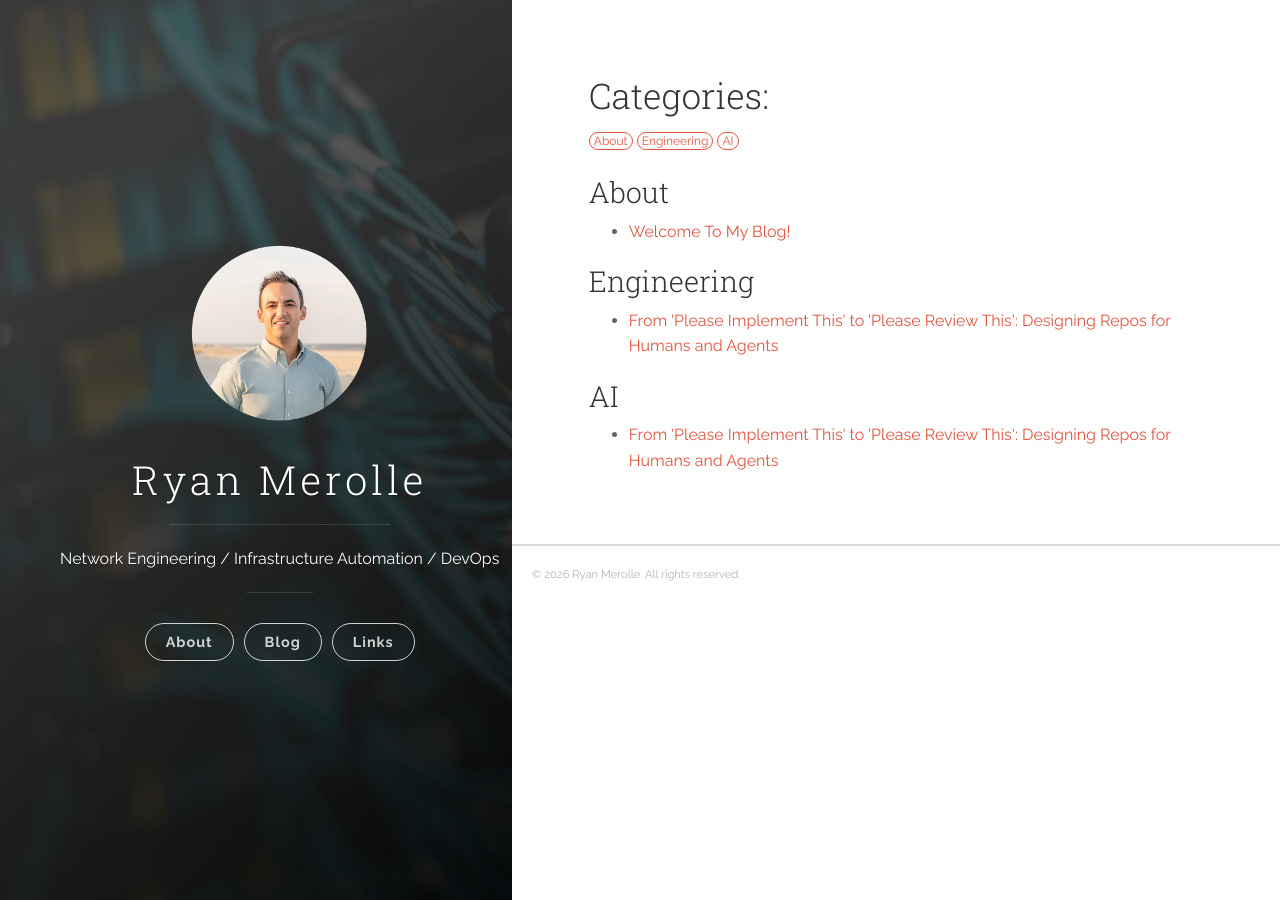
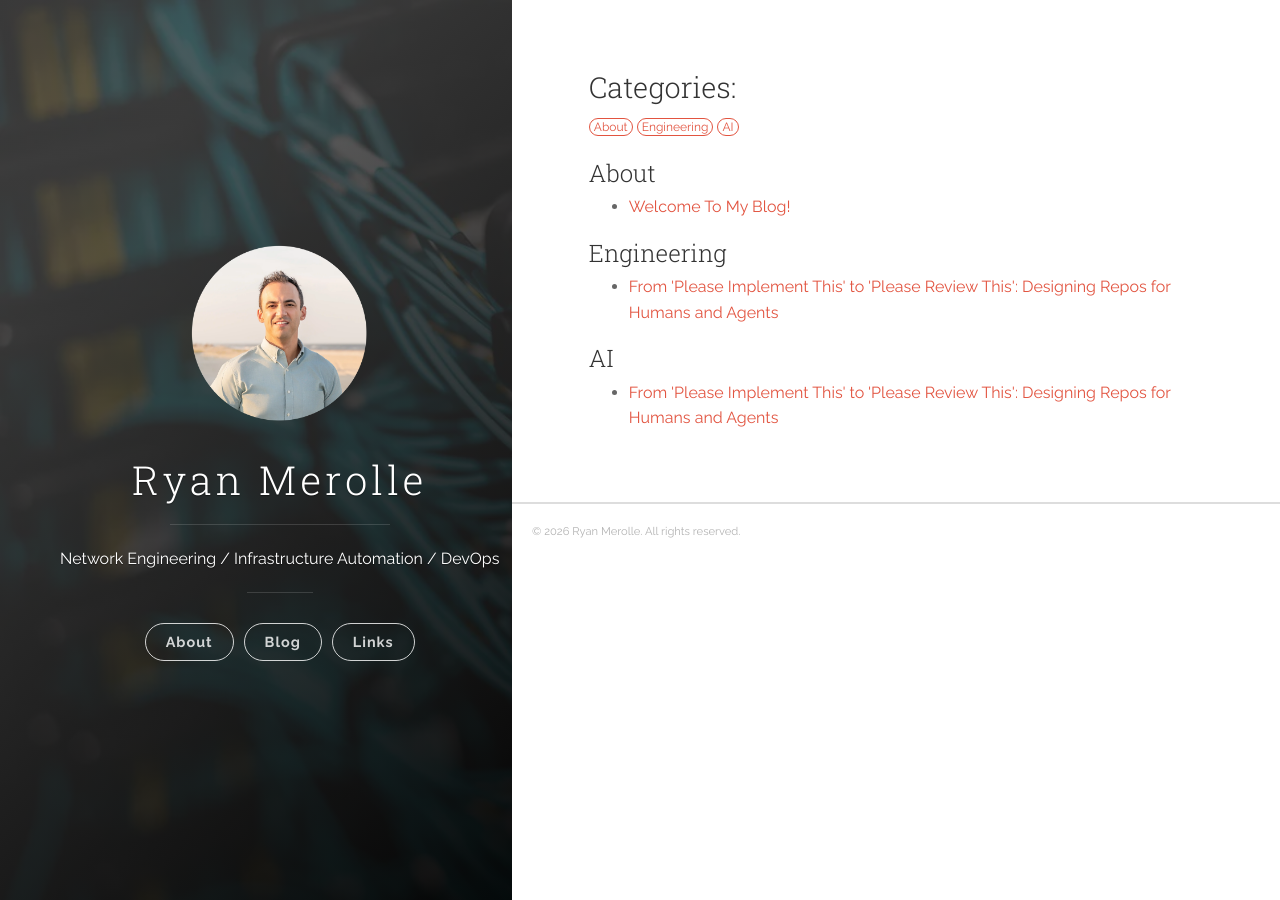
Before and after one commit to ryanmerolle/ryanmerolle.github.io, a Jekyll site: the page built from _pages/categories.md, in a window 1280 px wide. Built offline with Jekyll 4.4.1, drawn with Linux system fonts in a browser that asks for light colours.

Commit message:
shrink font size

```diff
--- a/_sass/_typography.scss
+++ b/_sass/_typography.scss
@@ -57,15 +57,15 @@ h1, h2, h3, h4, h5, h6 {
 
 h1 {
   margin-top:   0;
-  font-size:    3.2em;
+  font-size:    2.4em;
   line-height:  1.2em;
   letter-spacing: 0.05em;
 }
 
-h2 { font-size: 2.2em; }
-h3 { font-size: 1.8em; }
-h4 { font-size: 1.4em; }
-h5 { font-size: 1.2em; }
+h2 { font-size: 1.8em; }
+h3 { font-size: 1.5em; }
+h4 { font-size: 1.25em; }
+h5 { font-size: 1.1em; }
 h6 { font-size: 1em;   }
 
 // ---------------------------------------------------------------------------
```
